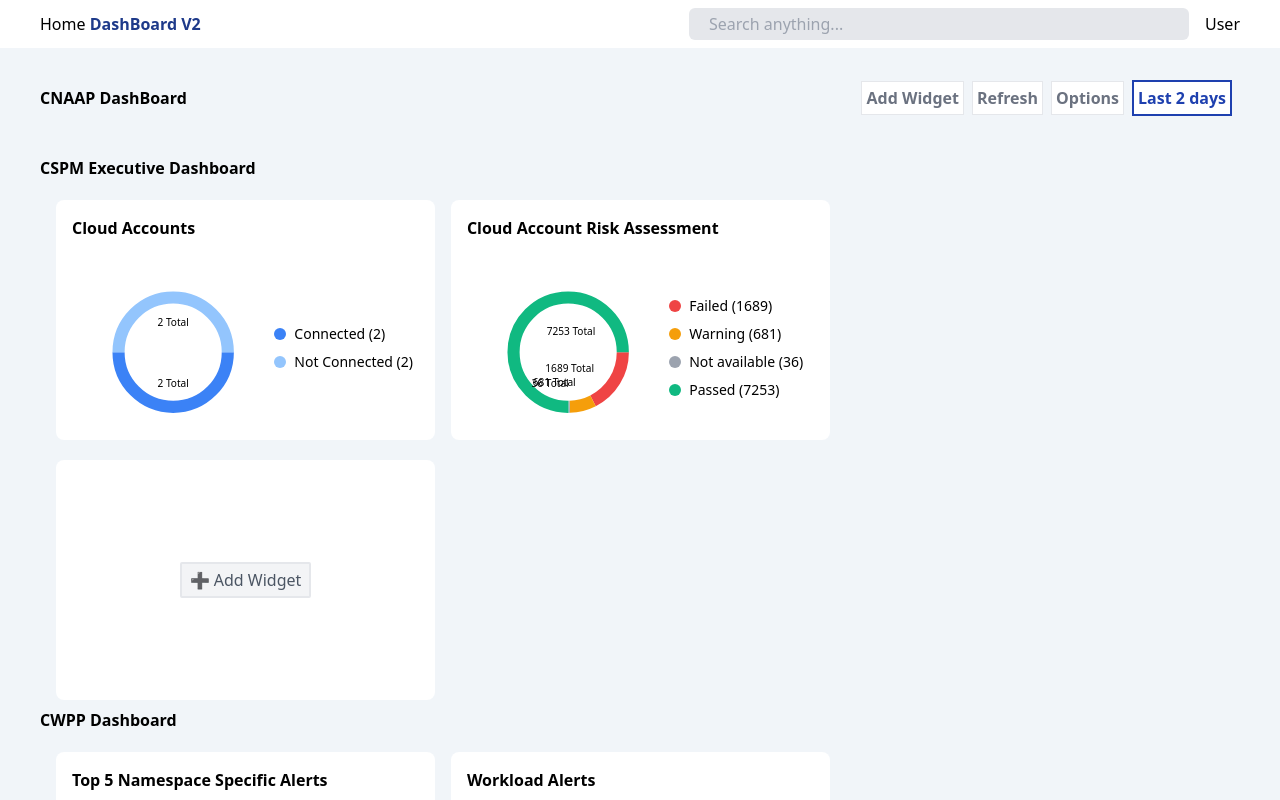
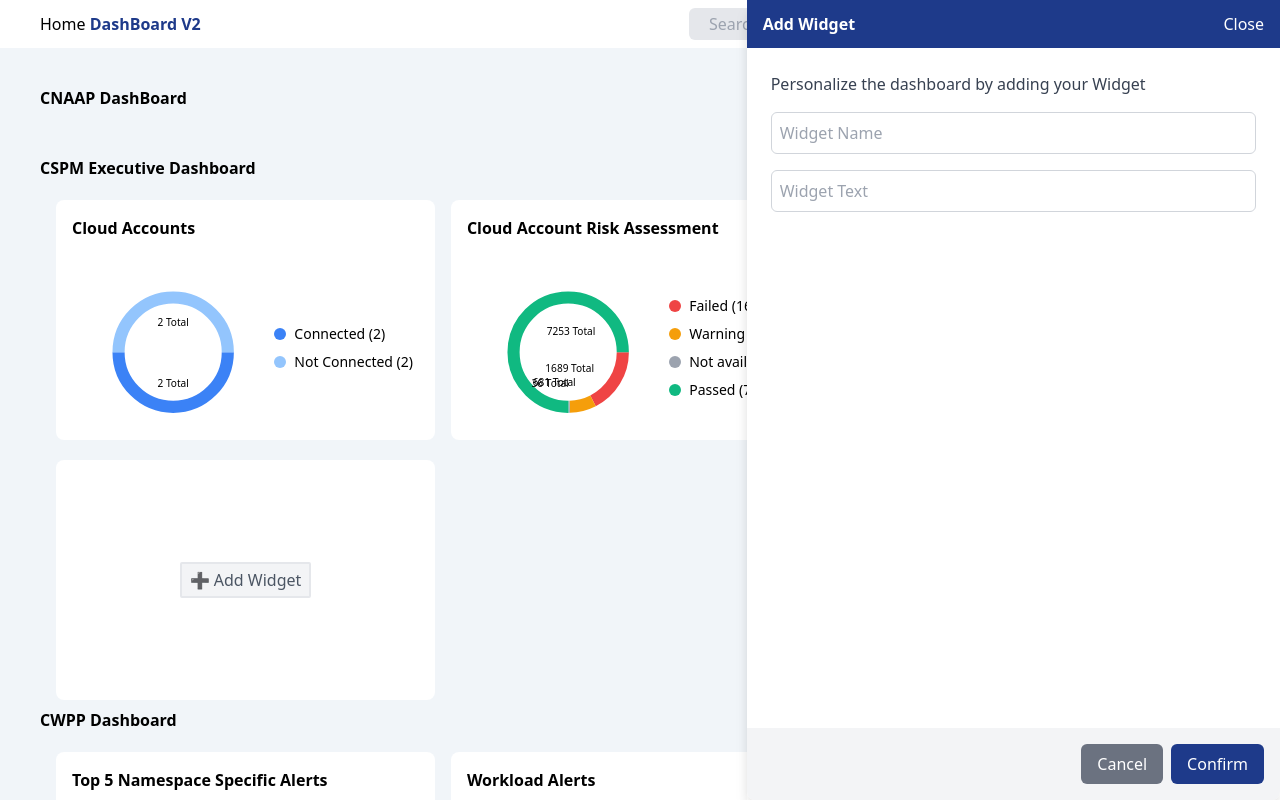
Before and after one commit to vigneshherao/accuknox, a React (Create React App) app: page / in a window 1280 px wide. Both pictures are taken after a click on the button "Add Widget". Shown: the top 800 px of the page. Built offline with nearby package versions, Linux system fonts and the light colour scheme.

Commit message:
Implemented Toggle Effect on AddWidget Form using Redux

```diff
--- a/src/App.js
+++ b/src/App.js
@@ -1,7 +1,6 @@
 import { Provider, useSelector } from "react-redux";
 import DashBoard from "./components/DashBoard/DashBoard";
 import Header from "./components/Header/Header";
-import appStore from "./utils/appStore";
 import AddWidgetForm from "./components/Forms/AddWidgetForm";
 
 function App() {
--- a/src/components/Categories/AddWidget.js
+++ b/src/components/Categories/AddWidget.js
@@ -1,10 +1,21 @@
 import React from "react";
+import { useDispatch } from "react-redux";
+import { openWidget } from "../../utils/widgetSlice";
 
 const AddWidget = () => {
+  const dispatch = useDispatch();
+
+  const handleWidget = () => {
+    dispatch(openWidget());
+  };
+
   return (
     <div className="w-full mt-5 sm:w-[32%] h-60 bg-white mx-2 rounded-lg p-4">
       <div className="flex items-center h-full justify-center">
-        <button className="p-1 px-2 bg-gray-100 border-2 rounded-sm text-gray-600 hover:text-gray-900 hover:font-semibold">
+        <button
+          className="p-1 px-2 bg-gray-100 border-2 rounded-sm text-gray-600 hover:text-gray-900 hover:font-semibold"
+          onClick={handleWidget}
+        >
           ➕ Add Widget
         </button>
       </div>
--- a/src/components/Categories/Category.js
+++ b/src/components/Categories/Category.js
@@ -6,7 +6,6 @@ import AddWidgetForm from "../Forms/AddWidgetForm";
 
 const Category = () => {
   const [data, setData] = useState(jsonData);
-  console.log(data);
 
   return (
     <div className="px-4 sm:px-10 mt-10 pb-10">
--- a/src/components/Forms/AddWidgetForm.js
+++ b/src/components/Forms/AddWidgetForm.js
@@ -9,8 +9,9 @@ const AddWidgetForm = () => {
   };
 
   return (
-    <div className="bg-white h-screen w-4/12 rounded-lg shadow-lg flex flex-col">
-      <div className="bg-blue-900 w-full h-12 px-4 flex justify-between items-center rounded-t-lg">
+    <div className="fixed top-0 right-0 z-10 h-full w-5/12 bg-white shadow-lg">
+      <div className="bg-white h-screen w-full rounded-lg shadow-lg flex flex-col">
+        <div className="bg-blue-900 w-full h-12 px-4 flex justify-between items-center">
           <h3 className="text-white font-semibold">Add Widget</h3>
           <p className="text-white cursor-pointer" onClick={handleClose}>
             Close
@@ -38,7 +39,10 @@ const AddWidgetForm = () => {
           </form>
         </div>
         <div className="p-4 bg-gray-100 flex justify-end space-x-2 rounded-b-lg">
-        <button className="bg-gray-500 text-white px-4 py-2 rounded-md hover:bg-gray-600">
+          <button
+            className="bg-gray-500 text-white px-4 py-2 rounded-md hover:bg-gray-600"
+            onClick={handleClose}
+          >
             Cancel
           </button>
           <button className="bg-blue-900 text-white px-4 py-2 rounded-md hover:bg-blue-800">
@@ -46,6 +50,7 @@ const AddWidgetForm = () => {
           </button>
         </div>
       </div>
+    </div>
   );
 };
 
```
Lines whose indentation alone changed are shown as unchanged.
